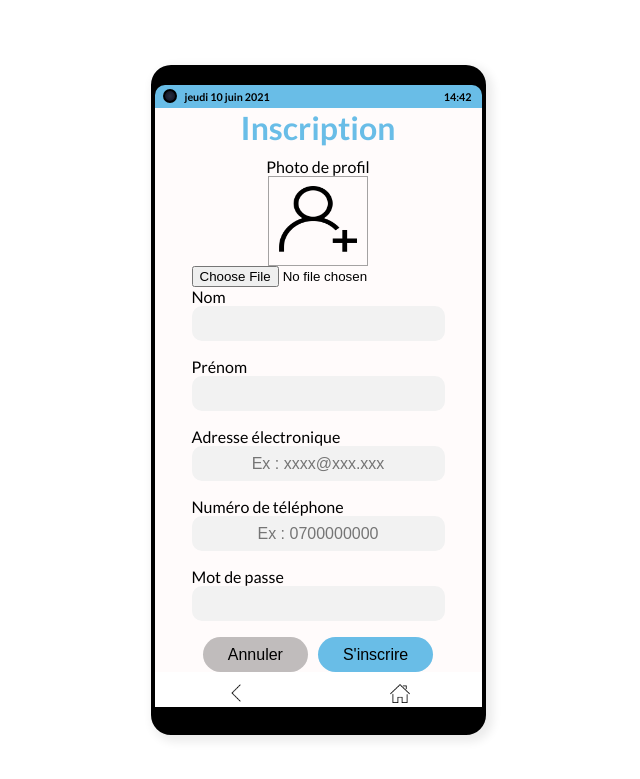
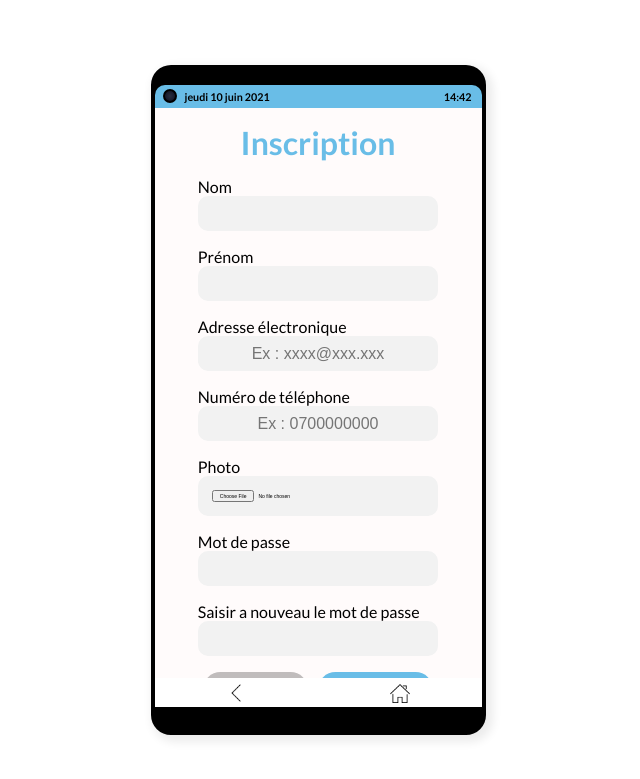
Before and after one commit to Tano-Martin/Project_Repertoire, a Django app: page /inscription/ in a window 1280 px wide. Shown: the top 779 px of the page, without its empty margins (322-962 px from the left). Run offline with Django 3.2, Linux system fonts and the light colour scheme.

Commit message:
update pages

```diff
--- a/static/css/style1.css
+++ b/static/css/style.css
@@ -43,7 +43,7 @@
 
 .screen{
     background-color: #ffffff;
-    height: 600px;
+    height: 587px;
     border-radius: 0 0 10px 10px;
     overflow-y: auto;
 }
@@ -103,6 +103,7 @@
     outline: none;
 }
 
+
 form p.inscription{
     font-size: 14px;
     margin-bottom: 20px;
--- a/templates/base/base.html
+++ b/templates/base/base.html
@@ -5,7 +5,7 @@
     <meta charset="UTF-8">
     <meta name="viewport" content="width=device-width, initial-scale=1.0">
     <title>Repertoire</title>
-    <link rel="stylesheet" href="{% static 'css/style1.css' %}">
+    <link rel="stylesheet" href="{% static 'css/style.css' %}">
     <link rel="preconnect" href="https://fonts.gstatic.com">
     <link href="https://fonts.googleapis.com/css2?family=Lato:ital,wght@0,400;0,700;0,900;1,300;1,400;1,700;1,900&display=swap" rel="stylesheet">
 
@@ -58,7 +58,7 @@
             </nav>
         {% endif %}
 
-        <div class="screen" {% if is_contact %} style="height: 530px; overflow: scroll;" {% endif %}>
+        <div class="screen" {% if is_contact %} style="height: 530px;" {% endif %} style="overflow: scroll;">
 
             {% block content %}
 
--- a/templates/contact-detail.html
+++ b/templates/contact-detail.html
@@ -3,7 +3,7 @@
 
 {% block content %}
     <div style="display: flex; align-items: center; justify-content: center; height: 50%; width: 100%; background-color: #69bde7;">
-        <a href="{% url 'update-contact' %}"><img src="{% static 'images/update.png' %}" alt="phone" style="position: absolute; top: 45%; right: 10px; height: 25px; width: 25px;"></a>
+        <a href="{% url 'update-contact' %}"><img src="{% static 'images/update.png' %}" alt="phone" style="position: absolute; top: 43%; right: 20px; height: 25px; width: 25px;"></a>
         <img src="{% static 'images/photo.png' %}" alt="" style="width: 70%;">
     </div>
     <div class="bloc" style="padding: 10px;">
--- a/templates/inscription.html
+++ b/templates/inscription.html
@@ -4,14 +4,8 @@
 {% block content %}
     <form action="#" method="POST">
         <div class="block">
-            <h1>Inscription</h1>
+            <h1 style="margin: 15px;">Inscription</h1>
 
-            <label for="email">Photo de profil</label>
-            <div  style="border: 1px solid #3f3f3f78; height: 90px; width: 100px; display: flex; align-items: center; justify-content: center;">
-
-                <img src="{% static 'images/photo.png' %}" alt="" style="width: 80%; height: 80%;">
-            </div>
-            <input type="file" name="file" id="">
             <div class="inputs">
                 <label for="nom">Nom</label>
                 <input type="text" name="nom" id="nom">
@@ -25,9 +19,14 @@
                 <label for="telephone">Numéro de téléphone</label>
                 <input type="tel" name="telephone" placeholder="Ex : 0700000000">
 
+                <label for="photo">Photo</label>
+                <input type="file" name="photo" id="photo" style="font-size: 5px; width: 100%; height: 100%;">
+
                 <label for="password">Mot de passe</label>
                 <input type="password" name="password">
 
+                <label for="password">Saisir a nouveau le mot de passe</label>
+                <input type="password" name="password">
             </div>
             <div align="center" style="display: flex;">
                 <a href="{% url 'index' %}"><button type="button" style="margin: 0 5px; background-color: #c0bcbc;">Annuler</button></a>
```
